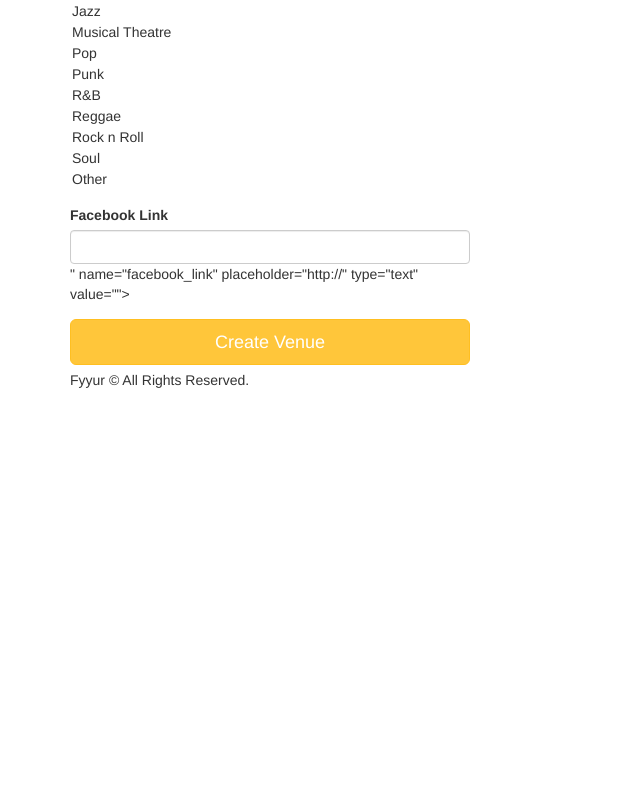
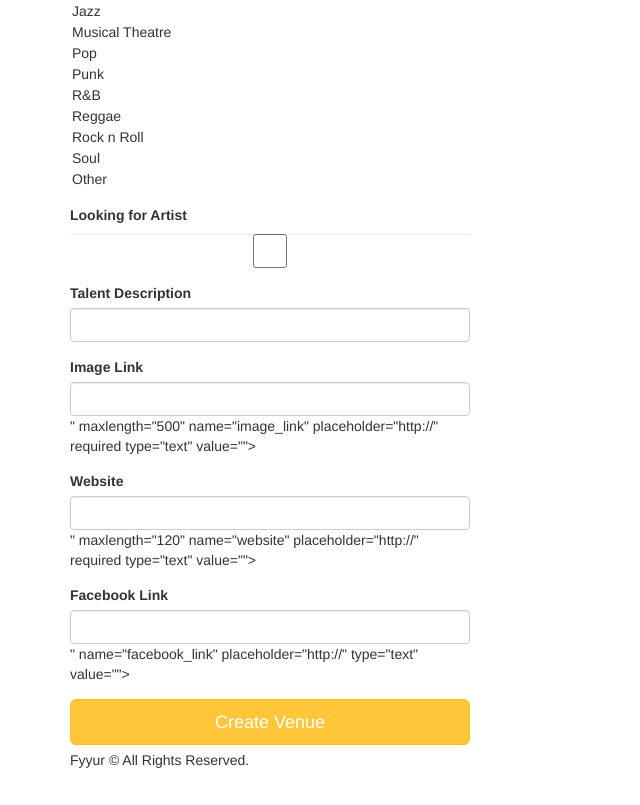
Before and after one commit to kayfuku/full-stack-web-application-1, a Flask app: page /venues/create in a window 1280 px wide. Shown: the part 788-1593 px from the top of the page, without its empty margins (0-640 px from the left). Before the commit the page ends 1176 px from the top, so only its background shows below. Run offline with Flask 2, Linux system fonts and the light colour scheme; some libraries are stand-ins or nearby versions.

Commit message:
finished edit_venue_submission().

```diff
--- a/app.py
+++ b/app.py
@@ -279,11 +279,11 @@
       state=request.form['state'],
       address=request.form['address'],
       phone=request.form['phone'],
-      # image_link=request.form['image_link'],
+      image_link=request.form['image_link'],
       facebook_link=request.form['facebook_link'],
-      # seeking_talent=request.form['seeking_talent'],
-      # seeking_description=request.form['seeking_description'],
-      # website=request.form['website'],
+      seeking_talent=request.form['seeking_talent'],
+      seeking_description=request.form['seeking_description'],
+      website=request.form['website'],
       genres=request.form.getlist('genres')
     )
     db.session.add(new_venue)
@@ -626,6 +626,38 @@
 def edit_venue_submission(venue_id):
   # TODO: take values from the form submitted, and update existing
   # venue record with ID <venue_id> using the new attributes
+
+  try:
+    seeking_talent = False
+    if 'seeking_talent' in request.form:
+      seeking_talent = request.form['seeking_talent'] == 'y'
+
+    new_venue = Venue.query.get(venue_id)
+
+    new_venue.name=request.form['name']
+    new_venue.city=request.form['city']
+    new_venue.state=request.form['state']
+    new_venue.phone=request.form['phone']
+    new_venue.image_link=request.form['image_link']
+    new_venue.facebook_link=request.form['facebook_link']
+    new_venue.seeking_talent=seeking_talent
+    new_venue.seeking_description=request.form['seeking_description']
+    new_venue.website=request.form['website']
+    new_venue.genres=request.form.getlist('genres')
+
+    db.session.commit()
+    flash('Venue ' + request.form['name'] + ' was successfully edited!')
+    print('Venue ' + request.form['name'] + ' was successfully edited!')
+
+  except Exception as ex:
+    flash('An error occurred. Venue ' + request.form['name'] + ' could not be edited.')
+    print('An error occurred. Venue ' + request.form['name'] + ' could not be edited.')
+    db.session.rollback()
+    traceback.print_exc()
+
+  finally:
+    db.session.close()
+
   return redirect(url_for('show_venue', venue_id=venue_id))
 
 
--- a/forms.py
+++ b/forms.py
@@ -113,6 +113,18 @@
             ('Soul', 'Soul'),
             ('Other', 'Other'),
         ]
+    )
+    seeking_talent = BooleanField(
+        'seeking_talent'
+    )
+    seeking_description = StringField(
+        'seeking_description', validators=[Length(max=500)]
+    )
+    website = StringField(
+        'website', validators=[DataRequired(), URL(), Length(max=120)]
+    )
+    image_link = StringField(
+        'image_link', validators=[DataRequired(), URL(), Length(max=500)]
     )
     facebook_link = StringField(
         'facebook_link', validators=[URL()]
--- a/templates/forms/edit_artist.html
+++ b/templates/forms/edit_artist.html
@@ -33,7 +33,7 @@
           {{ form.seeking_venue(class_ = 'form-control', placeholder='n', autofocus=true) }}
       </div>
       <div class="form-group">
-          <label for="seeking_description">Talent Description</label>
+          <label for="seeking_description">Venue Description</label>
           {{ form.seeking_description(class_ = 'form-control', autofocus=true) }}
       </div>
       <div class="form-group">
--- a/templates/forms/new_artist.html
+++ b/templates/forms/new_artist.html
@@ -33,7 +33,7 @@
           {{ form.seeking_venue(class_ = 'form-control', placeholder='n', autofocus=true) }}
       </div>
       <div class="form-group">
-          <label for="seeking_description">Talent Description</label>
+          <label for="seeking_description">Venue Description</label>
           {{ form.seeking_description(class_ = 'form-control', autofocus=true) }}
       </div>
       <div class="form-group">
--- a/templates/forms/new_venue.html
+++ b/templates/forms/new_venue.html
@@ -33,7 +33,23 @@
         {{ form.genres(class_ = 'form-control', placeholder='Genres, separated by commas', id=form.genres, autofocus = true) }}
       </div>
       <div class="form-group">
-        <label for="genres">Facebook Link</label>
+          <label for="seeking_talent">Looking for Artist</label>
+          {{ form.seeking_talent(class_ = 'form-control', placeholder='n', autofocus=true) }}
+      </div>
+      <div class="form-group">
+          <label for="seeking_description">Talent Description</label>
+          {{ form.seeking_description(class_ = 'form-control', autofocus=true) }}
+      </div>
+      <div class="form-group">
+          <label for="image_link">Image Link</label>
+          {{ form.image_link(class_ = 'form-control', placeholder='http://', id=form.image_link, autofocus=true) }}
+      </div>
+      <div class="form-group">
+          <label for="website">Website</label>
+          {{ form.website(class_ = 'form-control', placeholder='http://', id=form.website, autofocus=true) }}
+      </div>
+      <div class="form-group">
+        <label for="facebook_link">Facebook Link</label>
         {{ form.facebook_link(class_ = 'form-control', placeholder='http://', id=form.facebook_link, autofocus = true) }}
       </div>
       <input type="submit" value="Create Venue" class="btn btn-primary btn-lg btn-block">
```
Also changed, not shown: templates/forms/edit_venue.html (+19 -3 lines).
